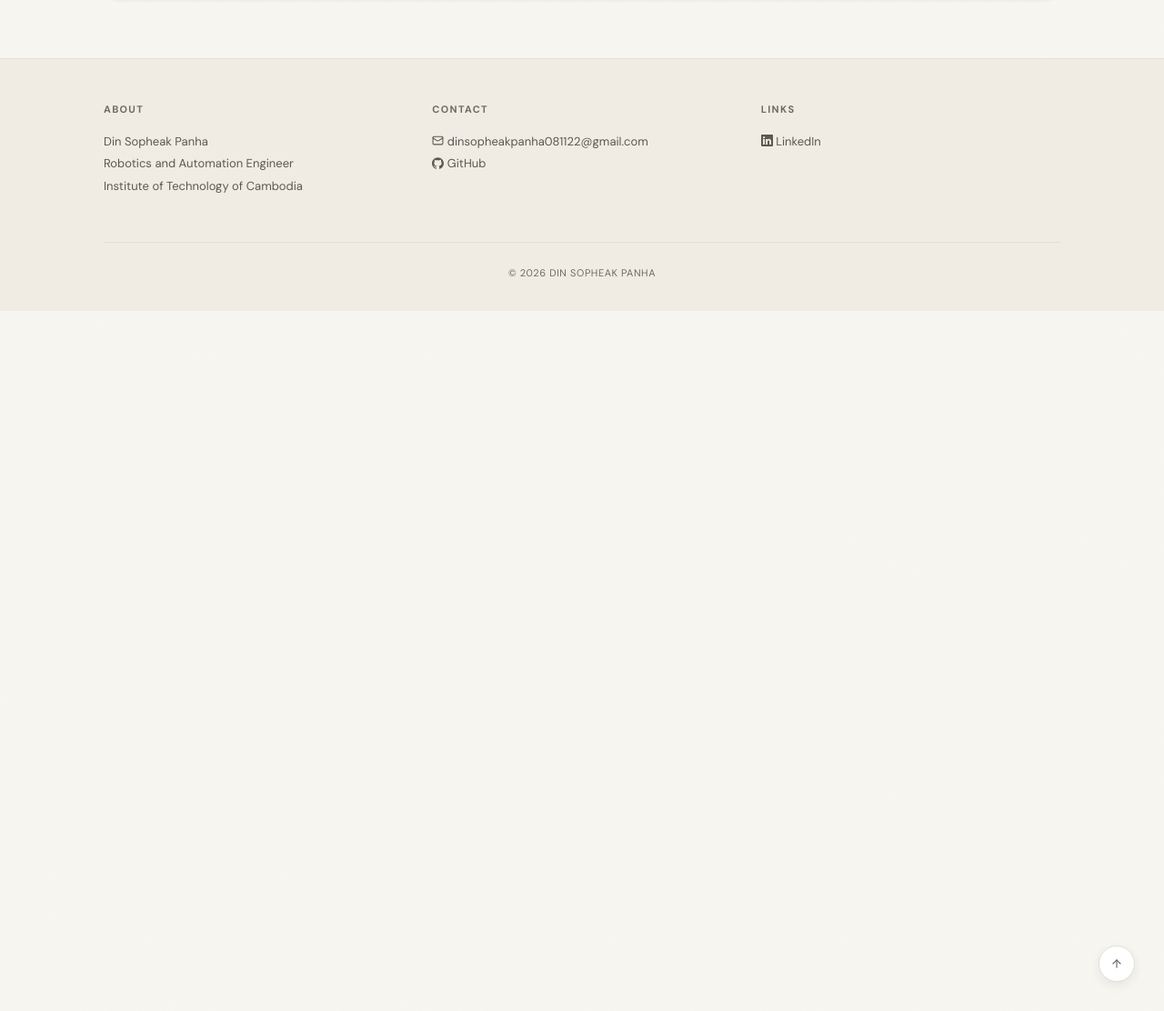
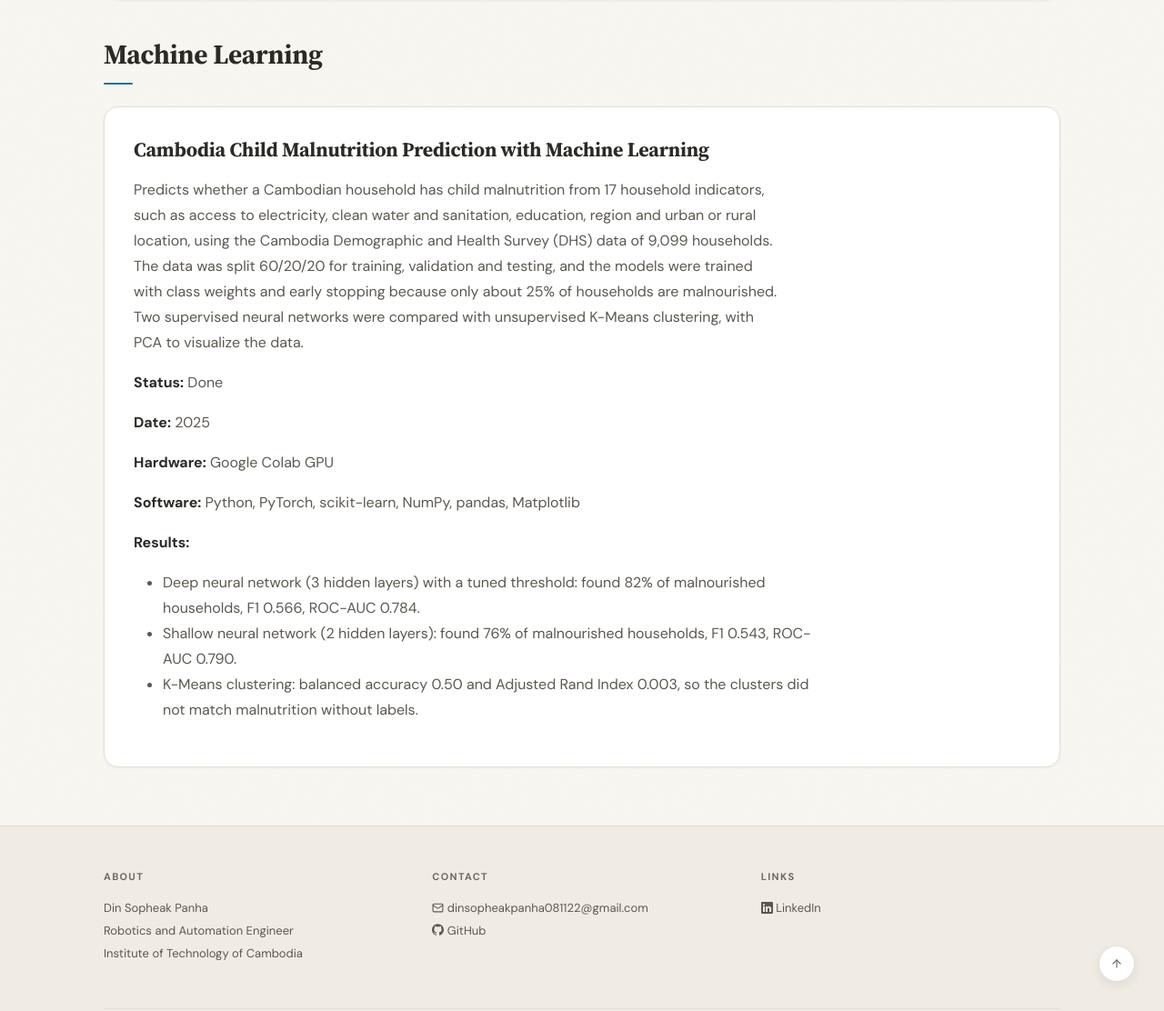
Before and after one commit to din-sopheak-panha/din-sopheak-panha.github.io, a Jekyll site: the page built from _pages/projects.md, in a window 1280 px wide and 1400 px high, scrolled down 9006 px. Shown: the part 288-1400 px from the top of the window at 91% size. Built offline with Jekyll 4.4.1, drawn with Linux system fonts in a browser that asks for light colours; before the commit the page ends 9636 px from its top, so only the background shows below that.

Commit message:
Update projects.md

```diff
--- a/_pages/projects.md
+++ b/_pages/projects.md
@@ -136,3 +136,20 @@ permalink: /projects/
 <iframe src="https://www.youtube-nocookie.com/embed/8rvLOJjhovw" title="Conveyor Sorting System with PLC and HMI" style="width: 100%; aspect-ratio: 16 / 9; border: 0; border-radius: 8px;" allow="accelerometer; clipboard-write; encrypted-media; gyroscope; picture-in-picture; web-share" allowfullscreen loading="lazy"></iframe>
 </div>
 </div>
+
+## Machine Learning
+
+<div class="section-card" markdown="0">
+<h3>Cambodia Child Malnutrition Prediction with Machine Learning</h3>
+<p>Predicts whether a Cambodian household has child malnutrition from 17 household indicators, such as access to electricity, clean water and sanitation, education, region and urban or rural location, using the Cambodia Demographic and Health Survey (DHS) data of 9,099 households. The data was split 60/20/20 for training, validation and testing, and the models were trained with class weights and early stopping because only about 25% of households are malnourished. Two supervised neural networks were compared with unsupervised K-Means clustering, with PCA to visualize the data.</p>
+<p><b>Status:</b> Done</p>
+<p><b>Date:</b> 2025</p>
+<p><b>Hardware:</b> Google Colab GPU</p>
+<p><b>Software:</b> Python, PyTorch, scikit-learn, NumPy, pandas, Matplotlib</p>
+<p><b>Results:</b></p>
+<ul>
+<li>Deep neural network (3 hidden layers) with a tuned threshold: found 82% of malnourished households, F1 0.566, ROC-AUC 0.784.</li>
+<li>Shallow neural network (2 hidden layers): found 76% of malnourished households, F1 0.543, ROC-AUC 0.790.</li>
+<li>K-Means clustering: balanced accuracy 0.50 and Adjusted Rand Index 0.003, so the clusters did not match malnutrition without labels.</li>
+</ul>
+</div>
```
